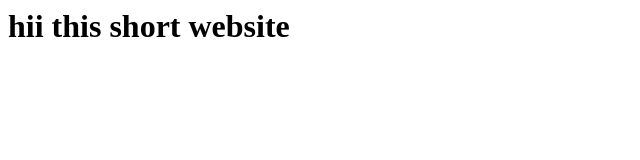
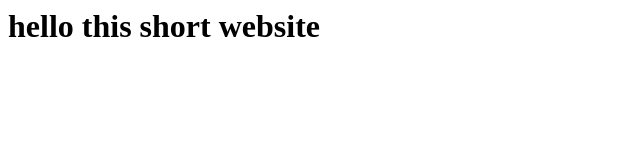
Before and after one commit to pulyalanavyasri/giit, a website: page index.html in a window 1280 px wide. Shown: the whole page, without its empty margins (0-640 px from the left). Drawn offline with Linux system fonts and the light colour scheme.

Commit message:
Update index.html

```diff
--- a/index.html
+++ b/index.html
@@ -1 +1 @@
-<h1>hii this short website</h1>
+<h1>hello this short website</h1>
```
